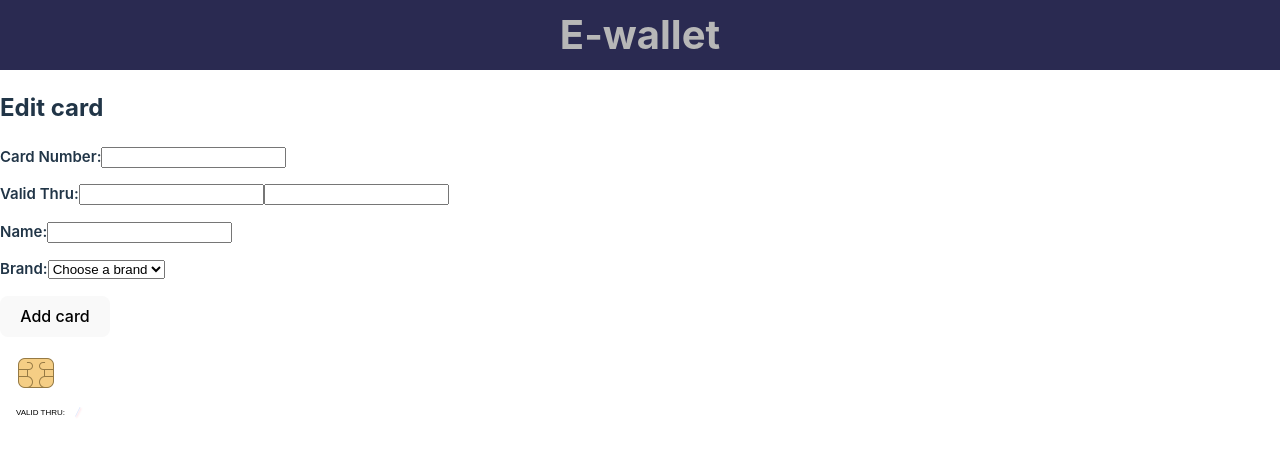
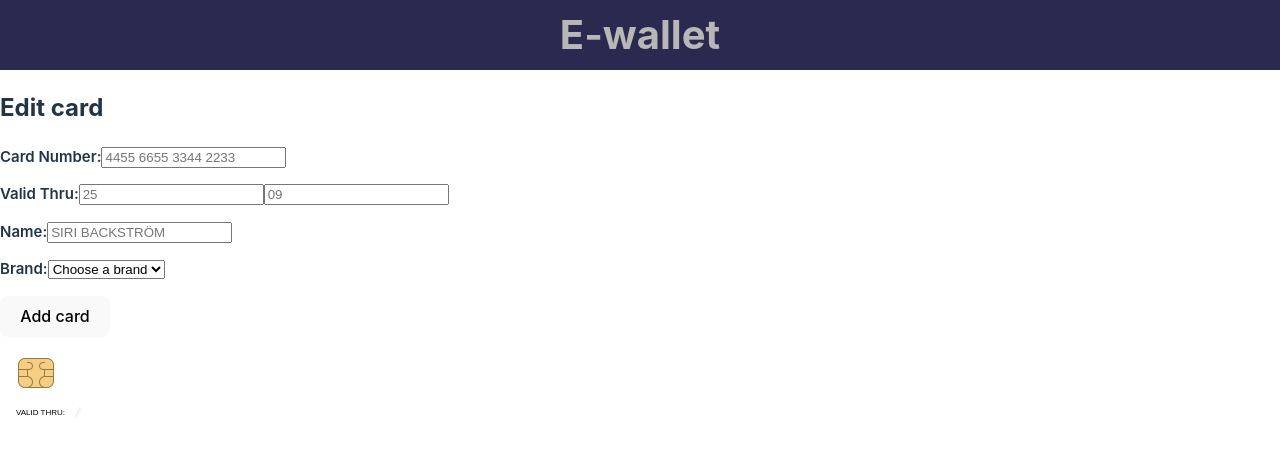
Before and after one commit to sirisab/E-Wallet, a React (Vite) app: page /card/54 in a window 1280 px wide. Shown: the top 456 px of the page. Built offline with nearby package versions, Linux system fonts and the light colour scheme.

Commit message:
placeholder text on EditCardPage working

```diff
--- a/src/App.jsx
+++ b/src/App.jsx
@@ -16,7 +16,7 @@ const router = createBrowserRouter(
     <Route path="/" element={<Root />}>
       <Route index element={<StartPage />} />
       <Route path="addcard" element={<AddCardPage />} />
-      <Route path="card/:id" element={<EditCardPage />} />
+      <Route path="card/:cardId" element={<EditCardPage />} />
     </Route>
   )
 );
--- a/src/routes/EditCardPage.jsx
+++ b/src/routes/EditCardPage.jsx
@@ -1,11 +1,12 @@
 import { useDispatch, useSelector } from "react-redux";
-import { useState } from "react";
+import { useState, useEffect } from "react";
 import Card from "../features/card/Card";
 import { addCard } from "../features/card/cardSlice";
 import { useLocation, useNavigate, useParams } from "react-router-dom";
 import { validateCardData } from "../utils/helper";
 
 function EditCardPage() {
+  // const [card, setCard] = useState();
   const [cardNumber, setCardNumber] = useState();
   const [validThruYear, setValidThruYear] = useState();
   const [validThruMonth, setValidThruMonth] = useState();
@@ -15,7 +16,10 @@ function EditCardPage() {
   const dispatch = useDispatch();
   const navigate = useNavigate();
   let location = useLocation();
-  console.log(location.state);
+  let { cardId } = useParams();
+  const cards = useSelector((store) => store.cardReducer.cards);
+
+  let card = cards.find((card) => card.id == cardId);
 
   return (
     <>
@@ -28,7 +32,7 @@ function EditCardPage() {
             onChange={(event) => {
               setCardNumber(event.target.value);
             }}
-            placeholder={cardNumber}
+            placeholder={card.cardNumber}
           ></input>
         </p>
         <p>
@@ -38,14 +42,14 @@ function EditCardPage() {
             onChange={(event) => {
               setValidThruYear(event.target.value);
             }}
-            placeholder={validThruYear}
+            placeholder={card.validThruYear}
           ></input>
           <input
             type="text"
             onChange={(event) => {
               setValidThruMonth(event.target.value);
             }}
-            placeholder={validThruMonth}
+            placeholder={card.validThruMonth}
           ></input>
         </p>
         <p>
@@ -55,7 +59,7 @@ function EditCardPage() {
             onChange={(event) => {
               setName(event.target.value);
             }}
-            placeholder={name}
+            placeholder={card.name}
           ></input>
         </p>
         <p>
@@ -64,6 +68,7 @@ function EditCardPage() {
             onChange={(event) => {
               setBrand(event.target.value);
             }}
+            placeholder={card.brand}
           >
             <option>Choose a brand</option>
             <option>Nordea</option>
--- a/src/routes/StartPage.jsx
+++ b/src/routes/StartPage.jsx
@@ -42,7 +42,7 @@ function Startpage() {
         .filter((card) => !card.active)
         .map((card, i) => (
           <div className="cardBtnContainer" key={i}>
-            <Link to={`/card/${card.id}`}>
+            <Link to={`/card/${card.id}`} state={cards}>
               <Card
                 bgColor={card.bgColor}
                 cardNumber={card.cardNumber}
```
